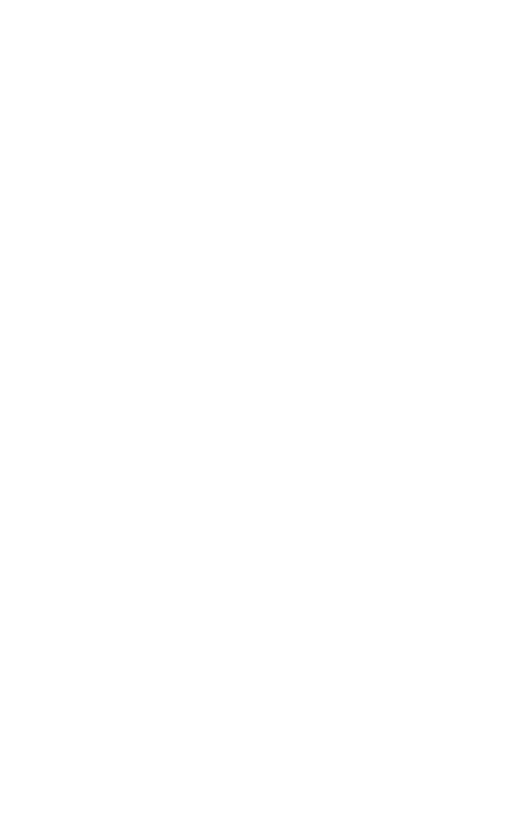
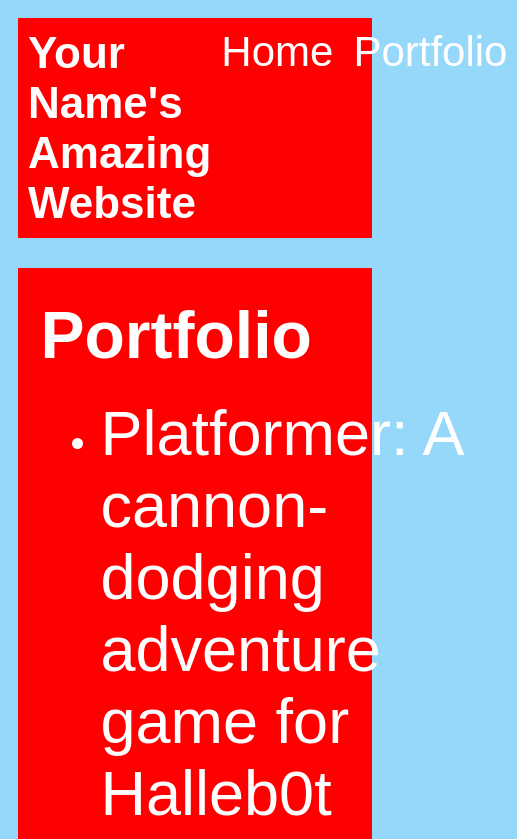
Before and after one commit to Jonathan2147/Jonathan2147.github.io, a plain HTML site: page portfolio.html in a window 390 px wide. Shown: the top 839 px of the page, 517 px wide, since content can reach past the window. Drawn offline with Linux system fonts and the light colour scheme.

Commit message:
add portfolio page to website

```diff
--- a/portfolio.html
+++ b/portfolio.html
@@ -0,0 +1,44 @@
+<!DOCTYPE html>
+<html>
+  <head>
+    <title>My Awesome website</title>
+    <link rel="stylesheet" href="style.css" />
+  </head>
+
+  <body>
+    <!-- All content goes here -->
+    <div id="all-contents">
+        <nav>
+            <h1>Your Name's Amazing Website</h1>
+            <ul id="nav-ul">
+              <li class="nav-li">
+                <a href="index.html">Home</a>
+              </li>
+              <li class="nav-li">
+                <a href="portfolio.html">Portfolio</a>
+              </li>
+            </ul>
+          </nav>
+
+          <main>
+            <div class="content">
+              <h1>Portfolio</h1>
+              <ul id="portfolio">
+                <li>
+                    <a href="projects/platformer/">Platformer: A cannon-dodging adventure game for Halleb0t</a>
+                  </li>
+                  <li>
+                    <a href="projects/bouncing-box/">Bouncing Box: A fun introduction to web game development</a>
+                  </li>
+                  <li>
+                    <a href="projects/circularity/">Circularity: A poetic motion experiment with circles</a>
+                  </li>
+
+              </ul>
+            </div>
+          </main>
+
+    </div>
+  </body>
+</html>
+<head>
--- a/style.css
+++ b/style.css
@@ -1,6 +1,6 @@
 body {
     background: rgb(150, 216, 249);
-    color: rgb(45, 45, 45);
+    color: rgb(255, 255, 255);
     padding: 10px;
     font-family: Arial, sans-serif;
 }
@@ -12,7 +12,7 @@ body {
 
 /* navigation menu */
 nav {
-    background: rgb(239, 80, 41);
+    background: rgb(255, 0, 0);
     margin: 0 auto;
     display: flex;
     padding: 10px;
@@ -45,7 +45,7 @@ a {
 
 /* main container area beneath menu */
 main {
-    background: rgb(240, 240, 240);
+    background: rgb(255, 0, 0);
     display: flex;
     margin-top: 20px;
 }
@@ -74,3 +74,52 @@ main {
 h2, h3 {
     margin: 0px;
 }
+/* responsive web design */
+@media screen and (min-width: 120px) and (max-width: 1080px) {
+    main {
+      height: 100ch;
+      zoom: 1.5;
+      display: grid;
+    }
+
+    h1 {
+      font-size: 44px;
+    }
+
+    h2 {
+      font-size: 42px;
+    }
+
+    h3 {
+      font-size: 36px;
+    }
+
+    #all-contents {
+      height: 100ch;
+      margin: none;
+    }
+
+    a {
+      font-size: 42px;
+    }
+
+    .sidebar {
+      margin-right: 0px;
+      justify-content: center;
+      align-items: center;
+    }
+
+    .sidebar-img {
+      width: 100%;
+    }
+
+    p,
+    li {
+      font-size: 24px;
+    }
+
+    .content {
+      align-content: center;
+      justify-content: center;
+    }
+  }
```
